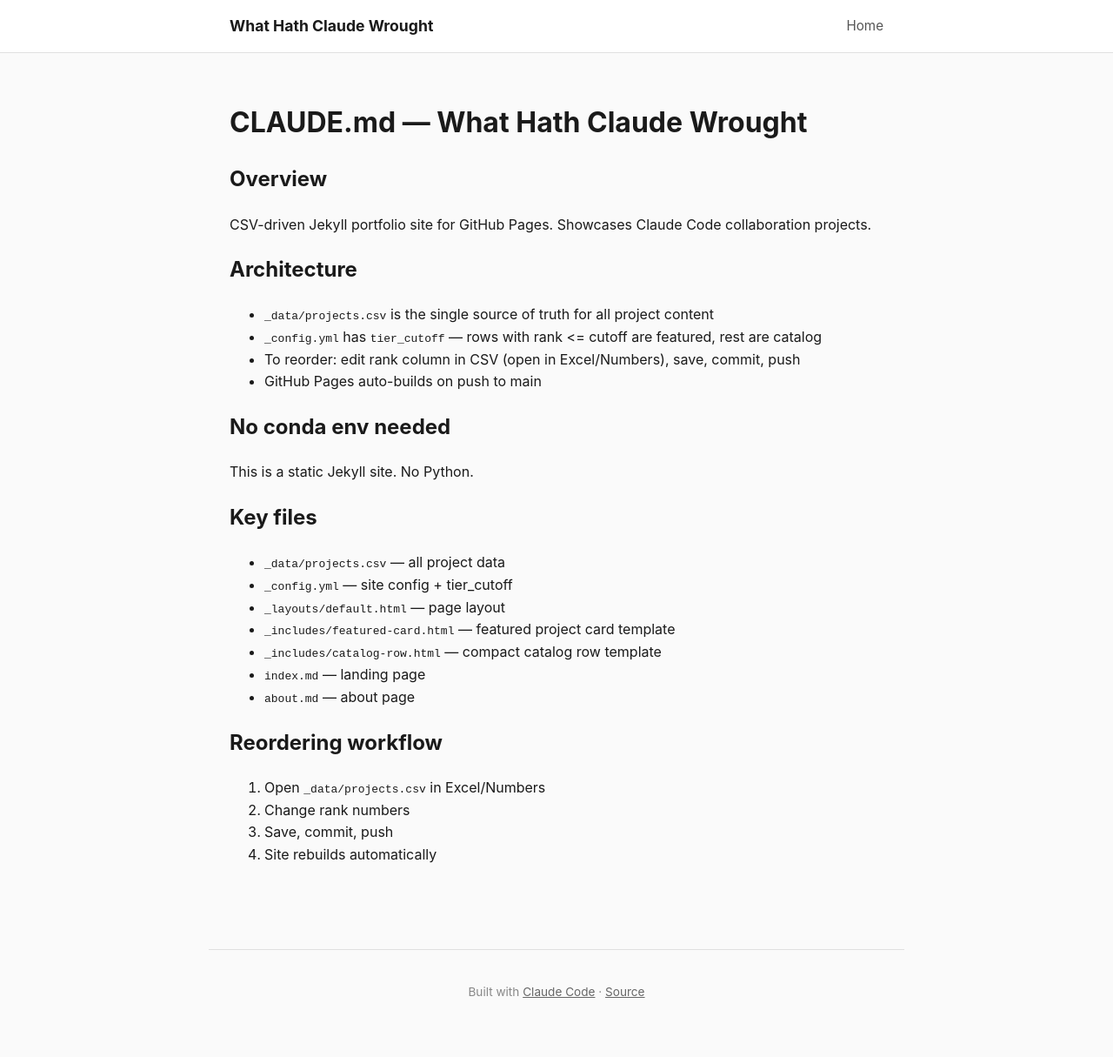
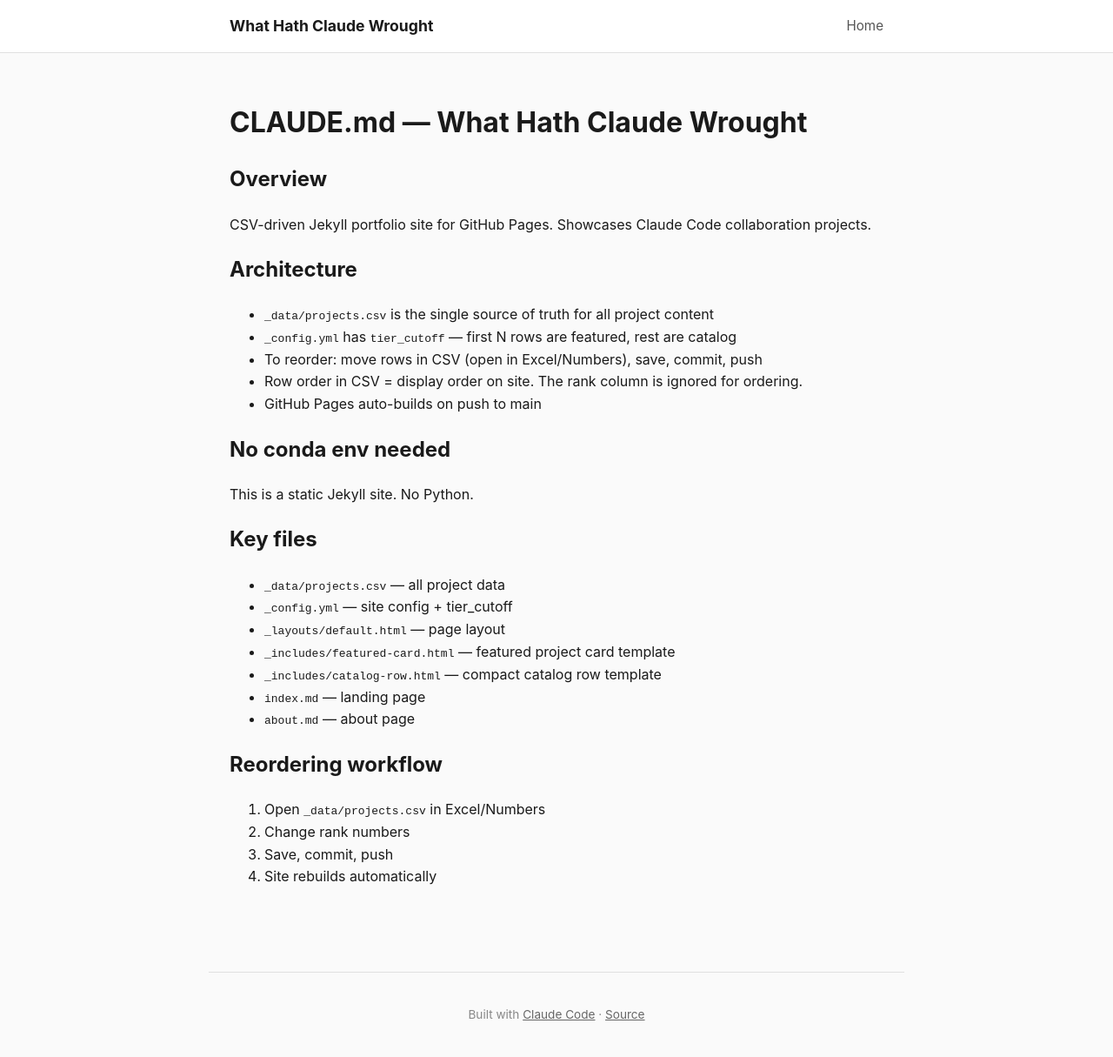
Before and after one commit to nborwankar/what-hath-claude-wrought, a Jekyll site: the page built from CLAUDE.md, in a window 1280 px wide. Shown: the whole page at 87% size. Built offline with Jekyll 4.4.1, drawn with Linux system fonts in a browser that asks for light colours; our own code applies the rules of GitHub Pages for plain Markdown files; before the commit the page ends 1189 px from its top, so only the background shows below that.

Commit message:
Use CSV row position for everything: first N rows featured, rest catalog
Replaced rank-based tier_cutoff logic with forloop.index so row order
in the CSV fully controls both display order and featured/catalog split.

```diff
--- a/CLAUDE.md
+++ b/CLAUDE.md
@@ -5,8 +5,9 @@
 
 ## Architecture
 - `_data/projects.csv` is the single source of truth for all project content
-- `_config.yml` has `tier_cutoff` — rows with rank <= cutoff are featured, rest are catalog
-- To reorder: edit rank column in CSV (open in Excel/Numbers), save, commit, push
+- `_config.yml` has `tier_cutoff` — first N rows are featured, rest are catalog
+- To reorder: move rows in CSV (open in Excel/Numbers), save, commit, push
+- Row order in CSV = display order on site. The rank column is ignored for ordering.
 - GitHub Pages auto-builds on push to main
 
 ## No conda env needed
```
Also changed, not shown: index.md (+5 -7 lines).
